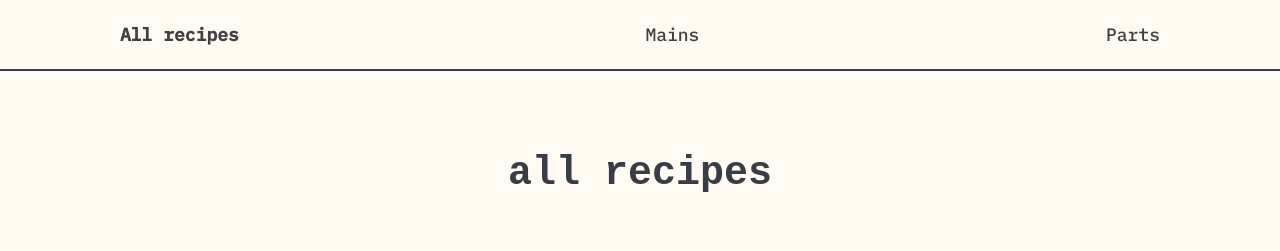
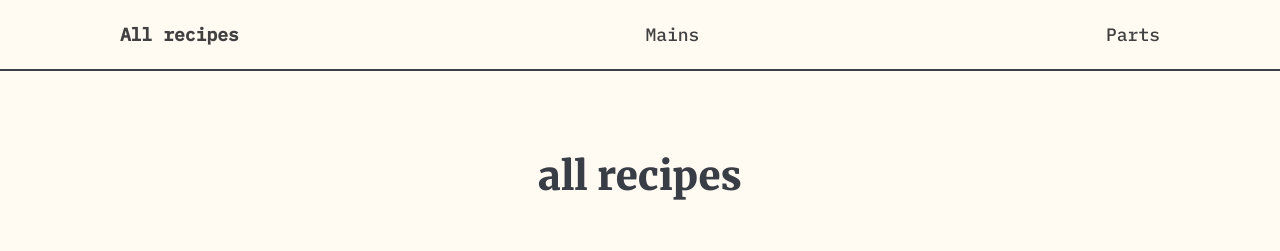
Before and after one commit to adrhumphreys/recipes, a Gatsby site: page / in a window 1280 px wide. Shown: the top 251 px of the page. Built offline with nearby package versions, Linux system fonts and the light colour scheme; Gatsby itself is replaced by a stand-in of ours.

Commit message:
FONNNTTTSS

```diff
--- a/src/styles.css
+++ b/src/styles.css
@@ -1,5 +1,5 @@
 :root {
-    --font-family-merriweather: 'Merriweather-Black', monospace;
+    --font-family-merriweather: 'Merriweather', serif;
     --font-family-ibm-plex-mono: 'IBM Plex Mono', monospace;
     --dark-gray: #393E46;
     --light-gray: #717578;
```
